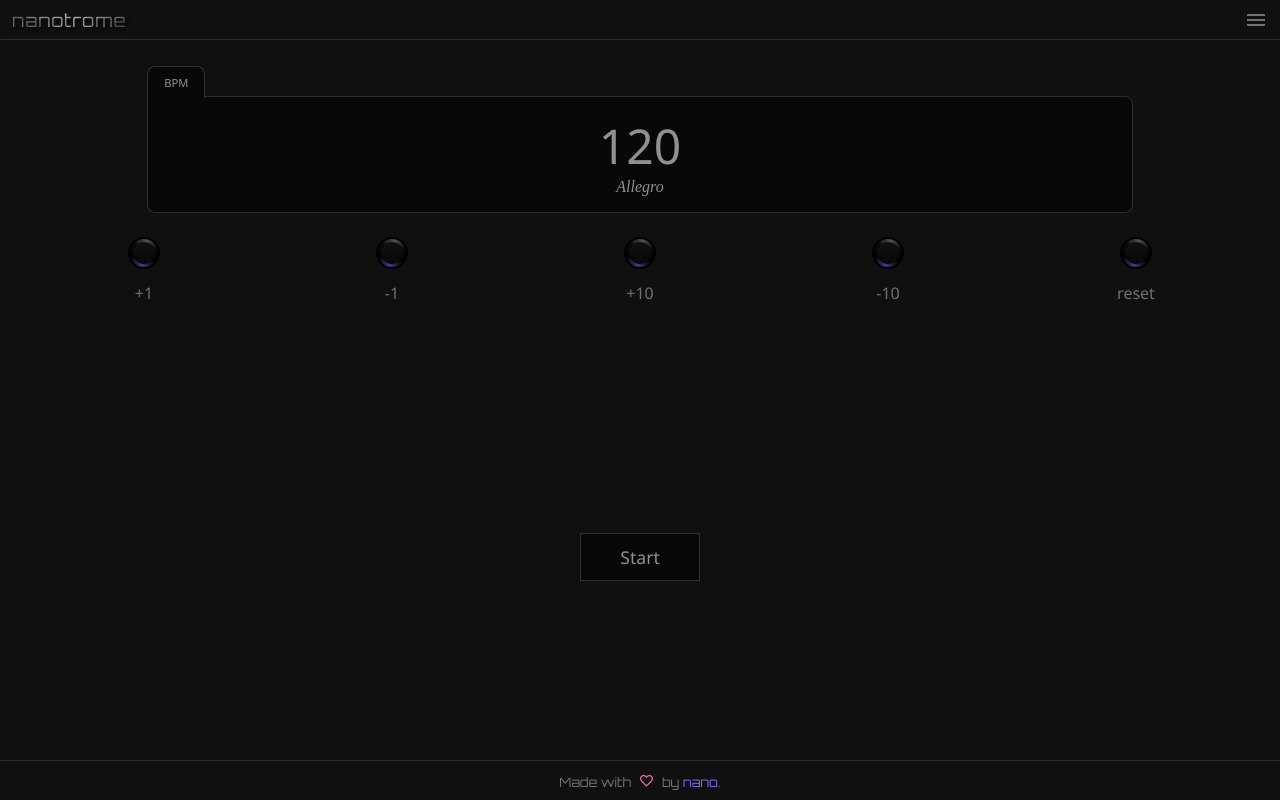
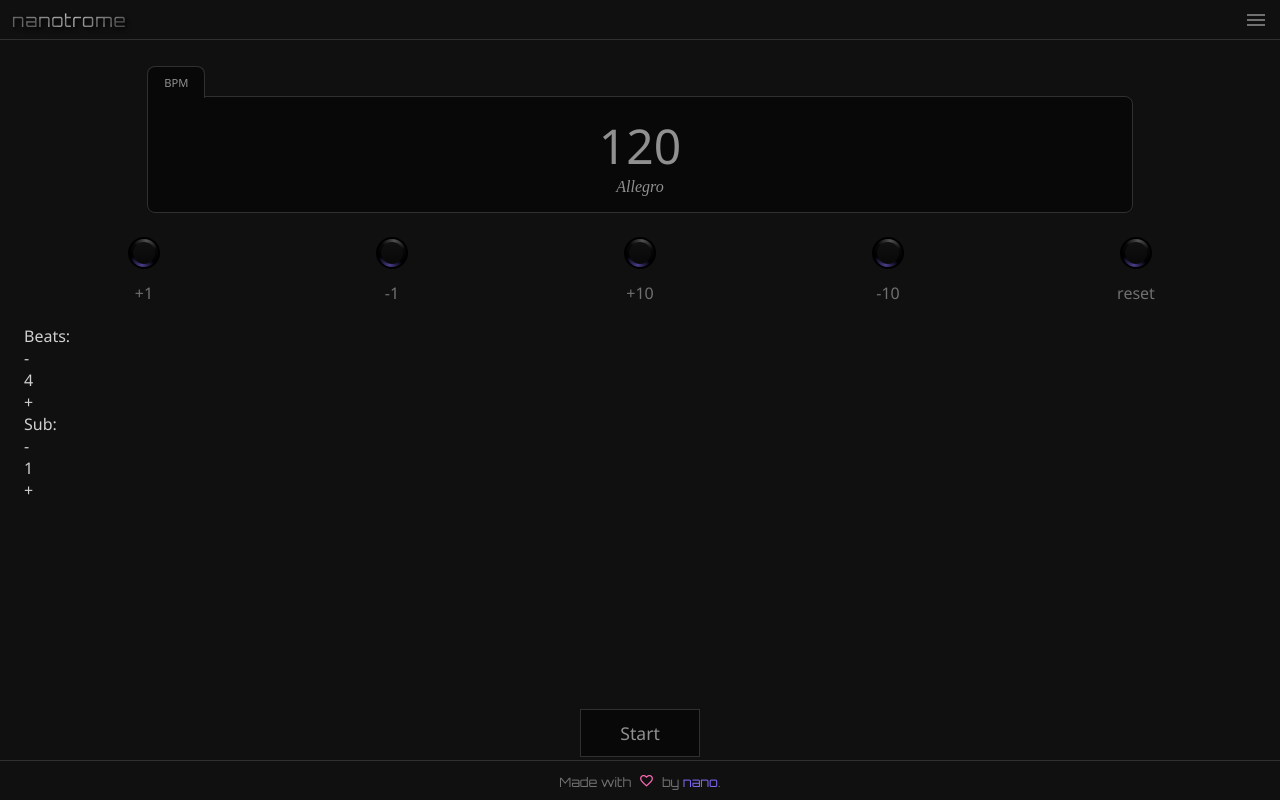
Before and after one commit to mec-nyan/nanotrome, a Preact app: page / in a window 1280 px wide. Built offline with nearby package versions, Linux system fonts and the light colour scheme; a web font is replaced by a local one.

Commit message:
Add beat+subdivision selector component.

```diff
--- a/src/app.tsx
+++ b/src/app.tsx
@@ -64,6 +64,7 @@ function Metronome() {
     <div className='metronome'>
       <Display bpm={bpm} />
       <Controls bpm={bpm} setBpm={setBpm} />
+      <BeatConfig />
       <BeatsDisplay beatNumber={currentBeatNumber} running={isOn} />
       <StartStopButton isOn={isOn} toggle={toggleMetronome} />
     </div>
@@ -190,6 +191,60 @@ function BeatsDisplay({beatNumber, running }: { beatNumber: number, running: boo
   )
 }
 
+function BeatConfig() {
+  // NOTE: These should come as props.
+  const [beat, setBeat] = useState(4)
+  const [sub, setSub] = useState(1)  // No subdivision.
+
+  return (
+    <div className='beat-config-container'>
+      <div className='beat-config'>
+        <BeatSelector label='Beats' num={beat} setNum={setBeat} />
+
+        <BeatSelector label='Sub' num={sub} setNum={setSub} />
+      </div>
+    </div>
+  )
+}
+
+function BeatSelector({label, num, setNum}: {label: string, num: number, setNum: (b: number) => void}) {
+  // TODO: Handle max/min separately for beats and subdivision.
+  const maxNum = 10
+  const minNum = 1
+
+  type action = 'increment' | 'decrement'
+
+  const handleSetNum = (a: action) => {
+    switch (a) {
+      case 'increment':
+        if (num < maxNum) {
+          setNum(num + 1)
+        }
+        break
+      case 'decrement':
+        if (num > minNum) {
+          setNum(num - 1)
+        }
+        break
+    }
+  }
+
+  return (
+    <div className='selector-outer-container'>
+      <div className='selector-label'>{label}:</div>
+
+      <div className='selector-inner-container'>
+        <div>
+          <div className='selector-minus' onClick={() => handleSetNum('decrement')}>-</div>
+          <div className='seletor-value'>{num}</div>
+          <div className='selector-plus' onClick={() => handleSetNum('increment')}>+</div>
+        </div>
+      </div>
+    </div>
+  )
+}
+
+
 function StartStopButton({isOn, toggle}: {isOn: boolean, toggle: () => void}) {
 
   return (
```
